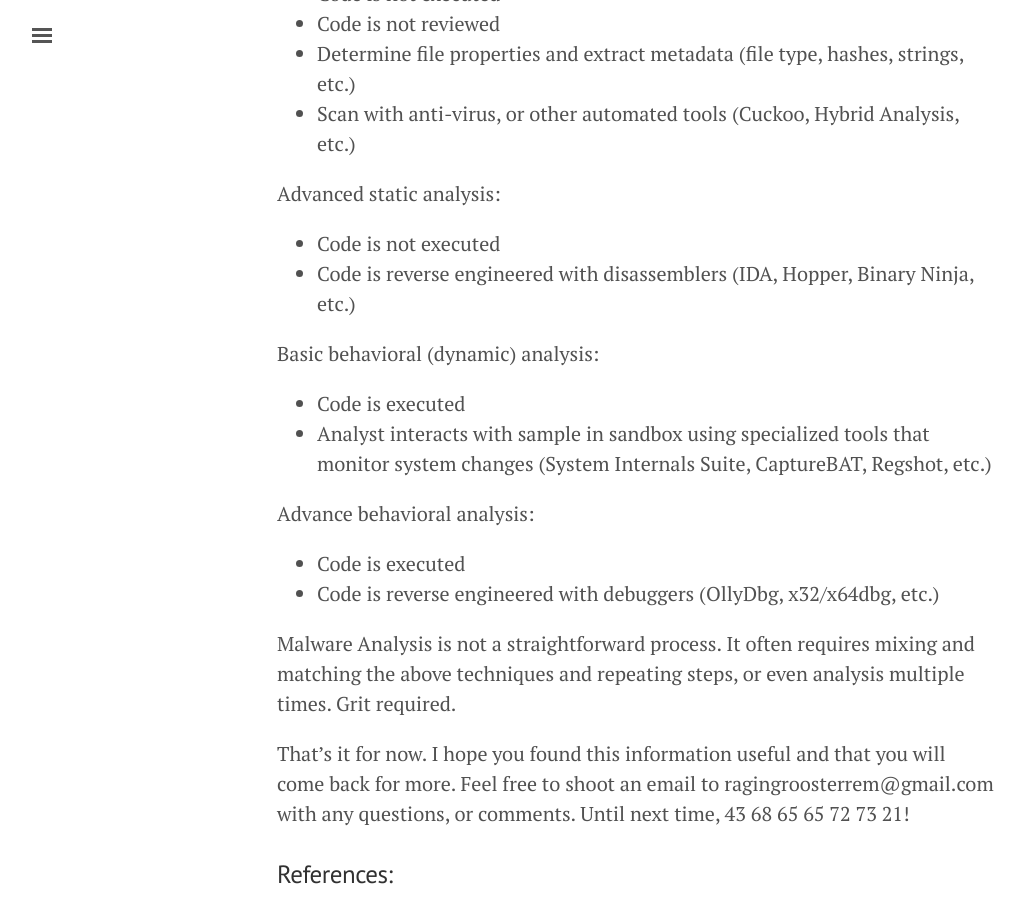
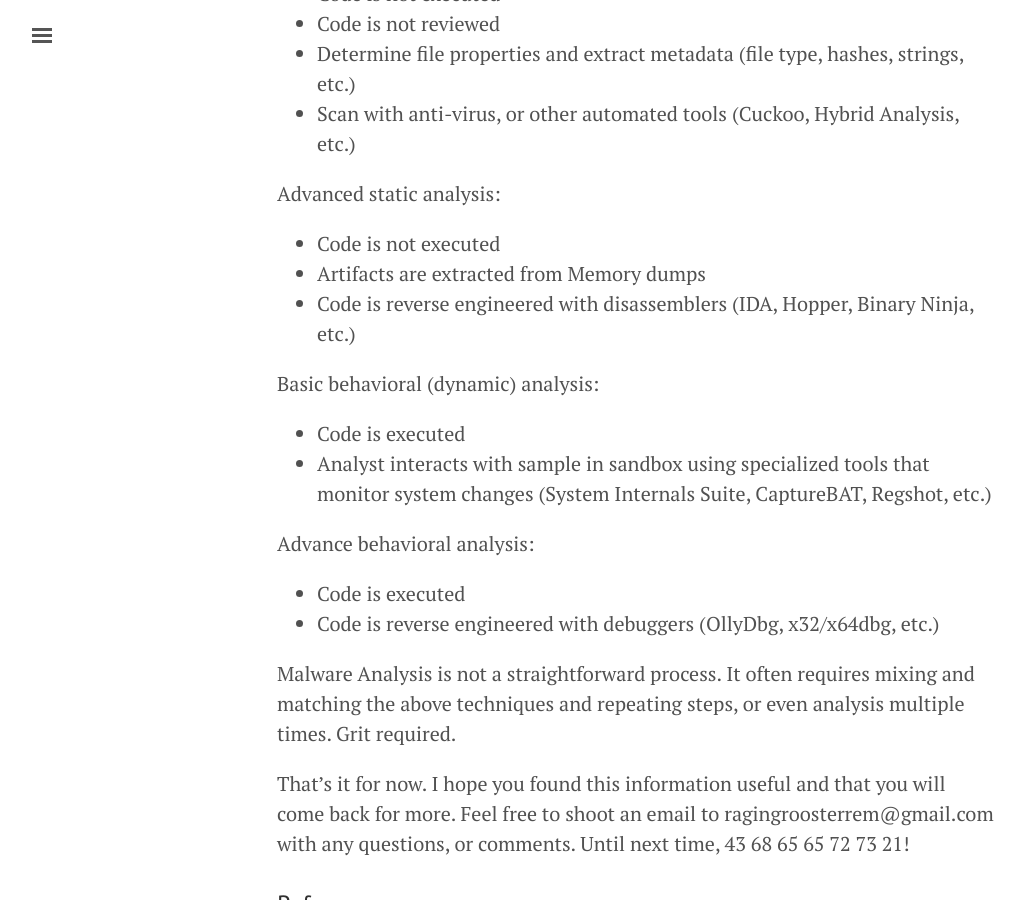
Before and after one commit to ragingrooster/ragingrooster.github.io, a Jekyll site: the page built from _posts/2018-08-06-what-is-a-malware-analyst.md, in a window 1280 px wide and 900 px high, scrolled down 1931 px. Shown: the whole window, without its empty margins (3-1027 px from the left). Built offline with Jekyll 4.4.1, drawn with Linux system fonts in a browser that asks for light colours.

Commit message:
Update 2018-08-06-what-is-a-malware-analyst.md

```diff
--- a/_posts/2018-08-06-what-is-a-malware-analyst.md
+++ b/_posts/2018-08-06-what-is-a-malware-analyst.md
@@ -44,6 +44,7 @@ Basic static analysis:
 
 Advanced static analysis:
 - Code is not executed
+- Artifacts are extracted from Memory dumps
 - Code is reverse engineered with disassemblers (IDA, Hopper, Binary Ninja, etc.)
 
 Basic behavioral (dynamic) analysis:
```
